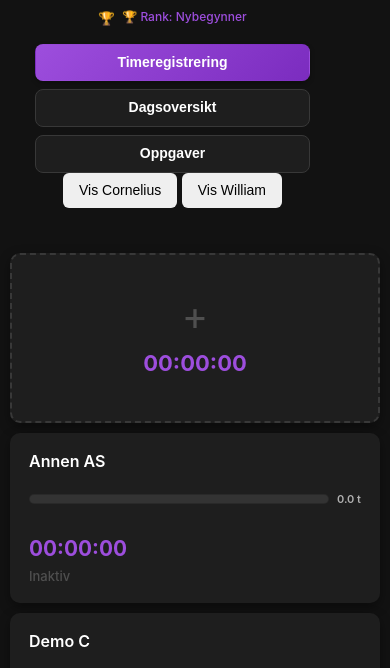
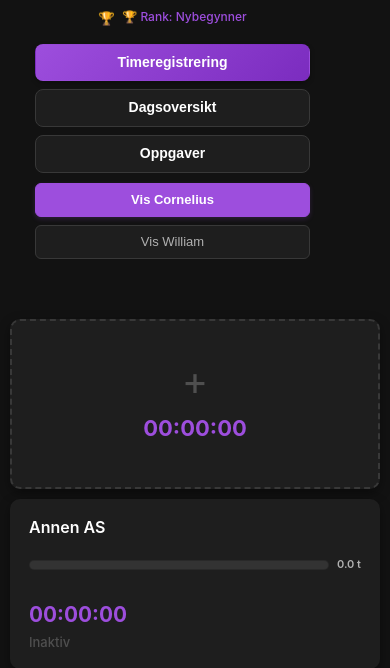
Before and after one commit to Cor9Kase/enkeltimer, a plain HTML site: page index.html in a window 390 px wide. Shown: the part 120-788 px from the top of the page. Drawn offline with Linux system fonts and the light colour scheme; no server answers.

Commit message:
Update styles.css

```diff
--- a/styles.css
+++ b/styles.css
@@ -1,4 +1,4 @@
-/* styles.css - Felles stilark for Cornys Timetracker */
+/* styles.css - Felles stilark for Skar timetracker */
 
 /* === 1. Globale Variabler (Styres av theme.js) === */
 :root {
@@ -36,15 +36,15 @@ body {
   background-color: var(--bg-dark);
   color: var(--text-primary);
   line-height: 1.6;
-  padding: 20px; /* Generell luft rundt innholdet */
-  padding-bottom: 80px; /* EKSTRA PADDING NEDE for å unngå overlapp med fast refresh-knapp */
+  padding: 20px;
+  padding-bottom: 80px;
 }
 
-/* === 3. Header (Ikke Fixed) === */
+/* === 3. Header === */
 .header {
   text-align: center;
-  margin-bottom: 30px;
-  position: relative; /* For theme-switcher posisjonering */
+  margin-bottom: 20px; /* Redusert margin-bottom litt */
+  position: relative;
   padding: 10px 0;
 }
 
@@ -74,15 +74,53 @@ body {
   min-height: 1.2em;
 }
 
-/* Hovedknapper i header (sentrert) */
-/* Navn endret til header-main-actions i HTML */
+/* Hovedknapper i header */
 .header-main-actions {
   display: flex;
   gap: 12px;
   justify-content: center;
   margin-top: 15px;
+  margin-bottom: 10px; /* Litt luft før brukerknapper */
   flex-wrap: wrap;
 }
+
+/* === NYTT: Brukervalg-knapper === */
+.user-selection-actions {
+  display: flex;
+  gap: 10px;
+  justify-content: center;
+  margin-top: 10px; /* Margin over knappene */
+  margin-bottom: 15px; /* Margin under knappene */
+  flex-wrap: wrap;
+}
+
+.user-switch-btn {
+  background-color: var(--bg-card);
+  color: var(--text-secondary); /* Litt dusere farge for ikke-aktiv */
+  border: 1px solid var(--border-inactive);
+  padding: 7px 15px; /* Litt mindre padding enn nav-btn */
+  border-radius: 6px;
+  font-weight: 500;
+  font-size: 13px; /* Litt mindre font */
+  transition: var(--transition);
+}
+
+.user-switch-btn:hover {
+  border-color: var(--accent-secondary);
+  color: var(--text-primary);
+  transform: translateY(-1px);
+}
+
+.user-switch-btn.active {
+  background: var(--accent-primary);
+  color: white;
+  border-color: var(--accent-primary);
+  font-weight: bold;
+  box-shadow: 0 2px 5px rgba(157, 78, 221, 0.2);
+  pointer-events: none; /* Ikke klikkbar når aktiv */
+  transform: none !important;
+}
+
 
 /* === 4. Gamification Display (i Header) === */
 .gamification-display {
@@ -101,7 +139,7 @@ body {
 
 #streak-display { color: #ff9800; }
 #rank-display { color: var(--accent-primary); }
-#points-display { color: var(--bar-yellow); } /* Farge for poeng */
+#points-display { color: var(--bar-yellow); }
 
 #streak-display::before,
 #rank-display::before,
@@ -110,7 +148,7 @@ body {
   font-size: 1.1em;
   vertical-align: middle;
 }
-#points-display::before { content: "✨ "; } /* Emoji for poeng */
+#points-display::before { content: "✨ "; }
 #streak-display::before { content: "🔥 "; }
 #rank-display::before { content: "🏆 "; }
 
@@ -138,6 +176,7 @@ body {
   transform: scale(1.15);
   border-color: var(--text-primary);
 }
+/* ... (resten av temaknapp-stilene forblir de samme) ... */
 .theme-btn.theme-dark-purple { background: linear-gradient(135deg, #9d4edd, #7b2cbf); }
 .theme-btn.theme-light-blue { background: linear-gradient(135deg, #3498db, #2980b9); }
 .theme-btn.theme-forest-green { background: linear-gradient(135deg, #2ecc71, #27ae60); }
@@ -159,7 +198,6 @@ button {
   line-height: 1.4;
 }
 
-/* Standard navigasjon/info-knapp */
 .nav-btn, .daily-summary-btn, .tasks-btn, .cancel-btn {
   background-color: var(--bg-card);
   color: var(--text-primary);
@@ -177,7 +215,6 @@ button {
 .cancel-btn:hover {
    border-color: var(--text-secondary);
 }
-/* Aktiv nav-knapp */
 .nav-btn.active {
   background: var(--accent-gradient);
   color: white;
@@ -189,7 +226,6 @@ button {
   transform: none !important;
 }
 
-/* Ikonknapp (for refresh nå) */
 .icon-btn {
   background: none;
   border: none;
@@ -206,8 +242,6 @@ button {
   transform: scale(1.1);
 }
 
-
-/* Fremhevede knapper (Submit) */
 .submit-btn {
    background: var(--accent-gradient);
    color: white;
@@ -231,11 +265,10 @@ button {
     color: var(--text-secondary) !important;
 }
 
-/* Slett-knapp */
 .delete-btn {
   background-color: var(--bar-red);
   color: white;
-  border: none; /* Fjernet border */
+  border: none;
   padding: 10px 22px;
   border-radius: 8px;
   font-weight: bold;
@@ -253,8 +286,8 @@ button {
     color: var(--text-secondary) !important;
 }
 
-
 /* === 7. Container & Kundekort (index.html) === */
+/* ... (resten av .container og .customer-box stilene forblir de samme) ... */
 .container {
   display: flex;
   flex-wrap: wrap;
@@ -325,6 +358,7 @@ button {
 
 
 /* === 8. Modal Styling === */
+/* ... (modal-stilene forblir de samme) ... */
 .modal {
   display: none; position: fixed; z-index: 1001; left: 0; top: 0; width: 100%; height: 100%;
   background-color: rgba(0, 0, 0, 0.75); backdrop-filter: blur(5px);
@@ -365,8 +399,8 @@ textarea { min-height: 100px; resize: vertical; }
 #confirmDeleteModal .modal-content p { font-size: 0.95rem; }
 #confirmDeleteModal .modal-buttons { justify-content: center; }
 
-
 /* === 9. Fast Oppdateringsknapp === */
+/* ... (refresh-btn-fixed stilene forblir de samme) ... */
 .refresh-btn-fixed {
   position: fixed;
   bottom: 15px;
@@ -396,7 +430,6 @@ textarea { min-height: 100px; resize: vertical; }
   box-shadow: 0 5px 15px rgba(157, 78, 221, 0.3);
 }
 
-
 /* === 10. Animasjoner === */
 @keyframes fadeIn { from { opacity: 0; } to { opacity: 1; } }
 @keyframes slideIn { from { transform: translateY(-15px); opacity: 0; } to { transform: translateY(0); opacity: 1; } }
@@ -406,9 +439,10 @@ textarea { min-height: 100px; resize: vertical; }
     .container { justify-content: space-around; }
 }
 @media (max-width: 768px) {
-  body { padding: 15px; padding-bottom: 70px; /* Mer bunn-padding for fast knapp */ }
+  body { padding: 15px; padding-bottom: 70px; }
   .header h1 { font-size: 1.8rem; }
-  .header-main-actions { gap: 10px; } /* Bruker dette navnet nå */
+  .header-main-actions { gap: 10px; }
+  .user-selection-actions { gap: 8px; } /* Juster gap for mindre skjermer */
    .theme-switcher { top: 8px; right: 10px; gap: 5px; }
    .theme-btn { width: 18px; height: 18px; border-width: 1px; }
   .container { padding: 15px 0; gap: 15px; }
@@ -423,12 +457,12 @@ textarea { min-height: 100px; resize: vertical; }
    .header {
        margin-bottom: 20px;
        padding-left: 10px;
-       padding-right: 55px; /* Plass til tema */
-       text-align: center; /* Tilbake til sentrert */
+       padding-right: 55px;
+       text-align: center;
    }
     .header h1 { font-size: 1.6rem; }
-   .header-main-actions { flex-direction: column; align-items: center; gap: 8px; margin-top: 15px; }
-   .header-main-actions button { width: 90%; max-width: 280px; justify-content: center; }
+   .header-main-actions, .user-selection-actions { flex-direction: column; align-items: center; gap: 8px; }
+   .header-main-actions button, .user-selection-actions button { width: 90%; max-width: 280px; justify-content: center; }
    .theme-switcher { top: 6px; right: 6px; gap: 4px; }
    .theme-btn { width: 16px; height: 16px; }
    .container { gap: 10px; }
```
